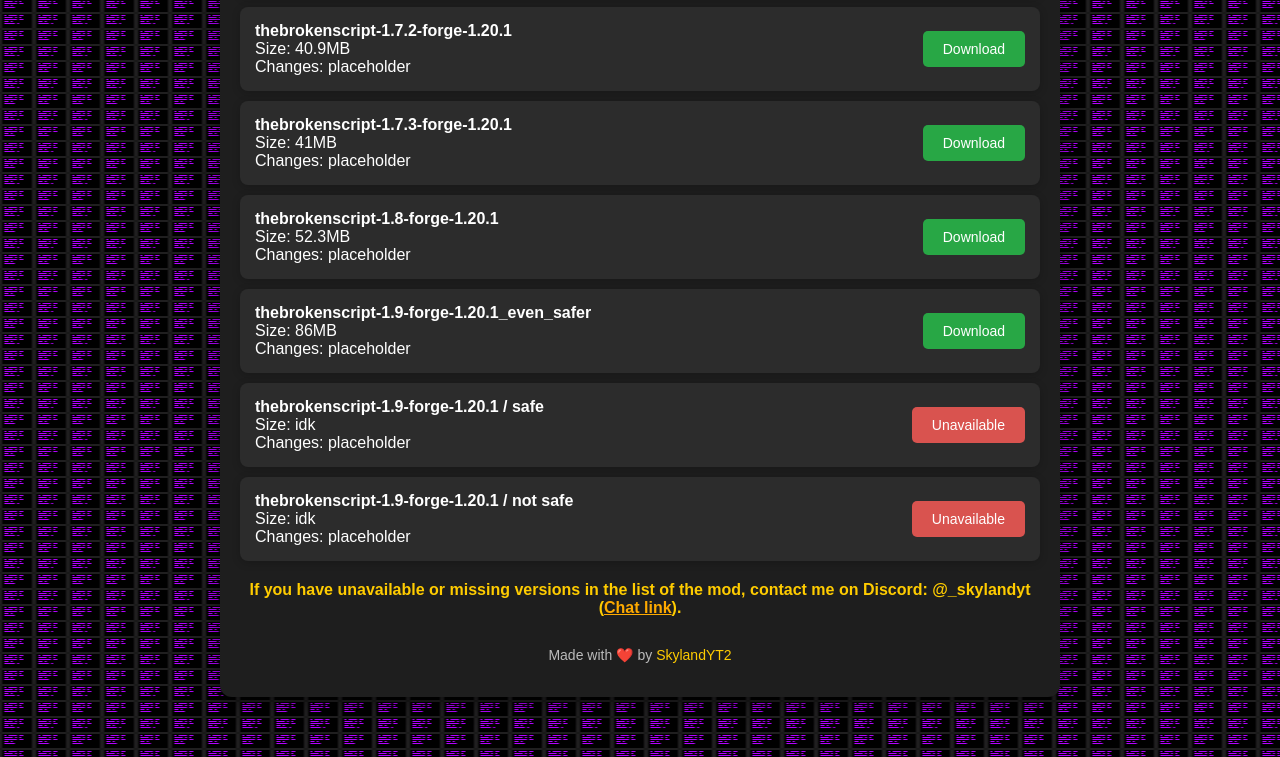
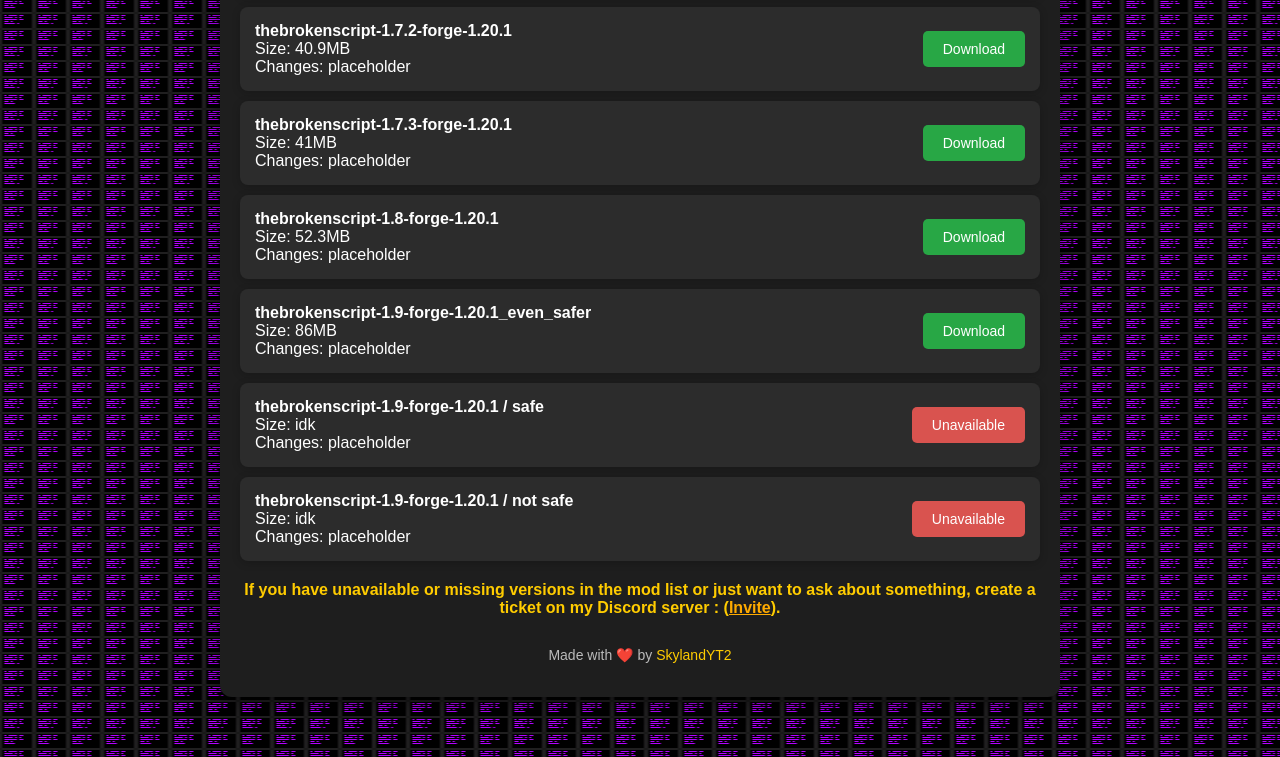
Before and after one commit to SkyLandYT2/The-Broken-Script-Mod-Archive, a plain HTML site: page index.html in a window 1280 px wide. Shown: the part 1523-2280 px from the top of the page. Drawn offline with Linux system fonts and the light colour scheme.

Commit message:
Update index.html
discord server link

```diff
--- a/index.html
+++ b/index.html
@@ -171,7 +171,7 @@
 
         </div>
         <div class="contact">
-			<p>If you have unavailable or missing versions in the list of the mod, contact me on Discord: @_skylandyt (<a href="https://discord.com/users/1150021022033137705" target="_blank" class="custom-link">Chat link</a>).</p>
+			<p>If you have unavailable or missing versions in the mod list or just want to ask about something, create a ticket on my Discord server : (<a href="https://discord.gg/hnpXKJ7xvS" target="_blank" class="custom-link">Invite</a>).</p>
         </div>
         <div class="footer">
 			<p>Made with ❤️ by <a href="https://github.com/SkyLandYT2/" target="_blank">SkylandYT2</a></p>
```
